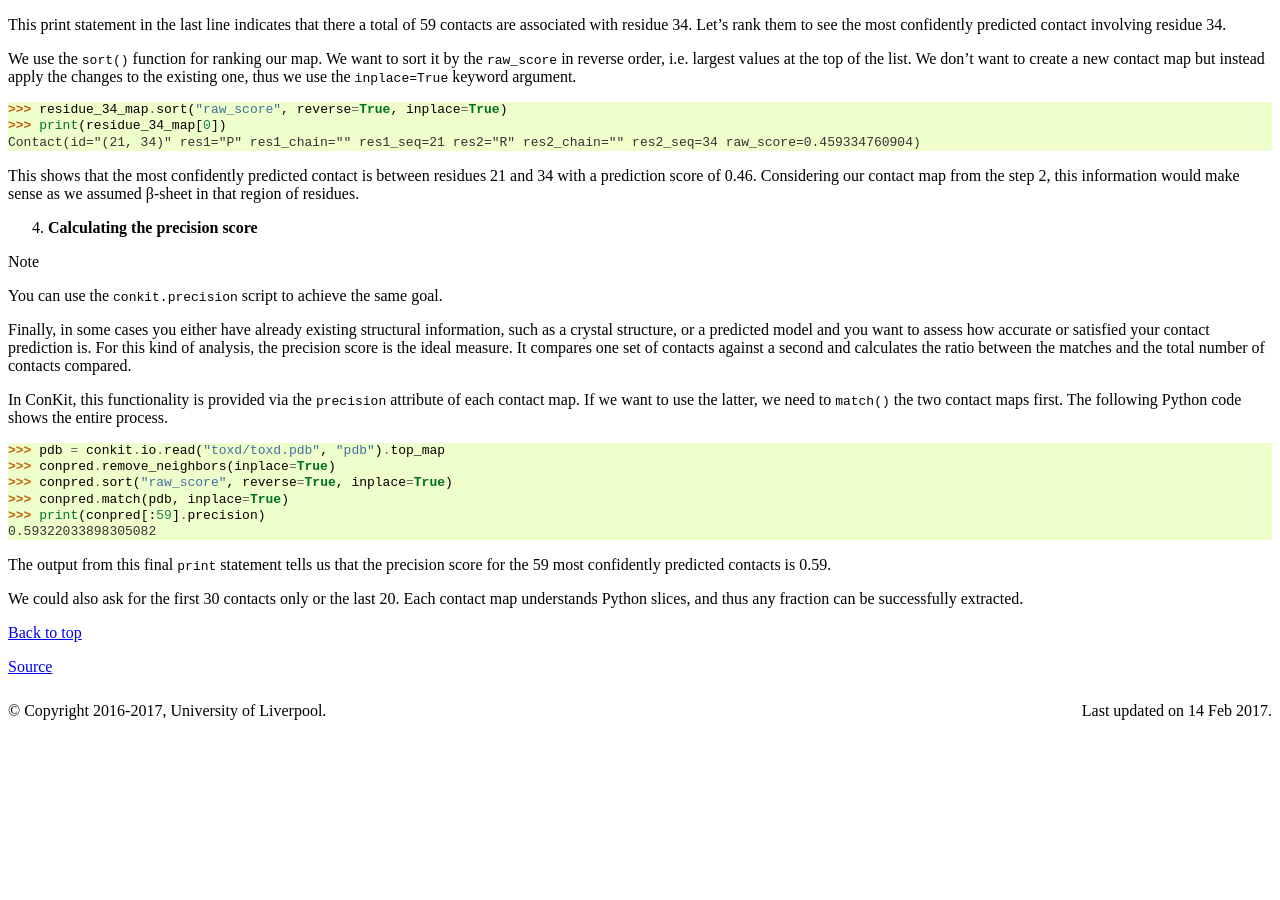
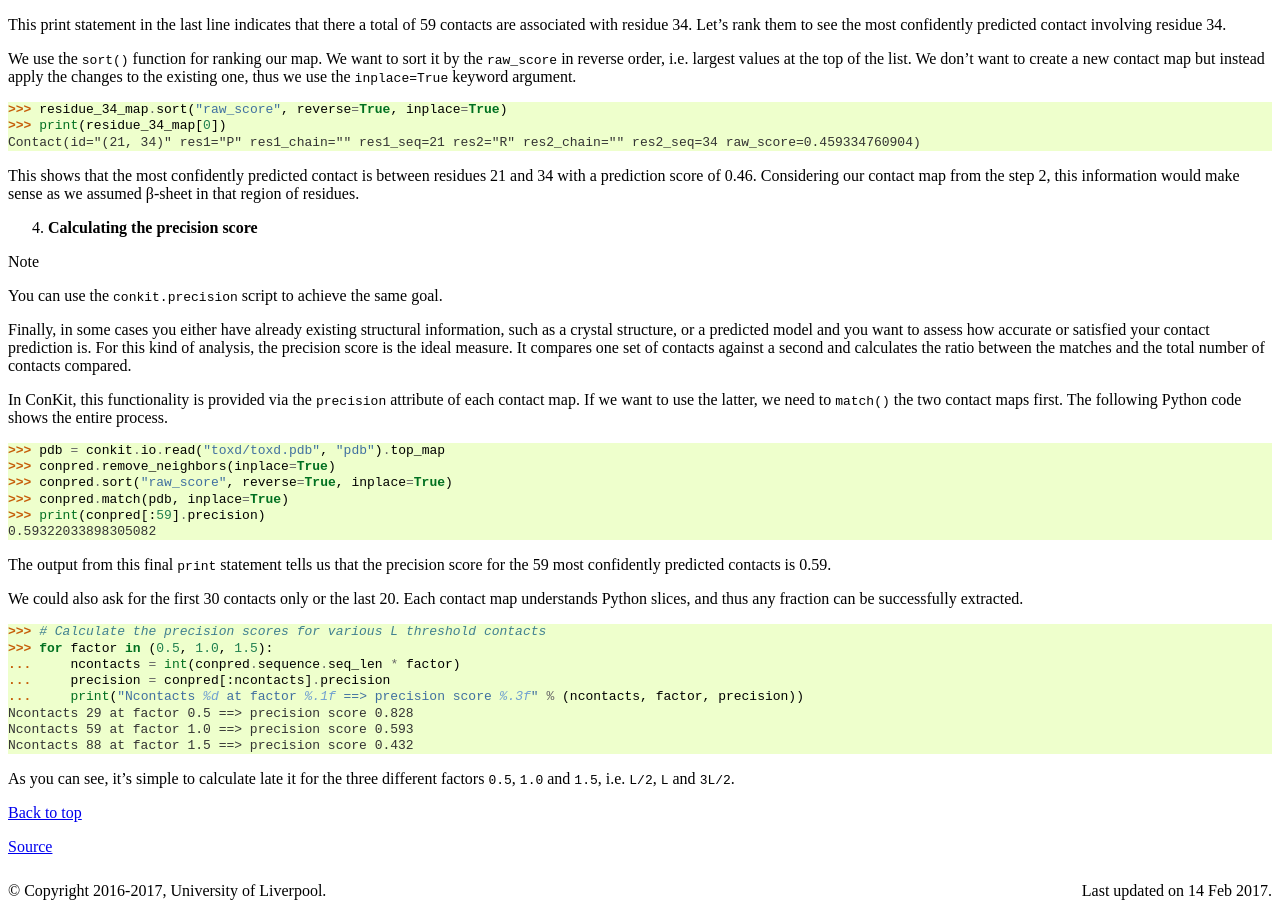
Before and after one commit to rigdenlab/conkit, a Sphinx documentation site: the page built from docs/examples/analyse_conpred.rst, in a window 1280 px wide and 900 px high, scrolled down 1380 px. Built offline with Sphinx 7.4.7, drawn with Linux system fonts in a browser that asks for light colours; before the commit the page ends 2100 px from its top, so only the background shows below that.

Commit message:
Improved example with different dfactors

```diff
--- a/docs/examples/analyse_conpred.rst
+++ b/docs/examples/analyse_conpred.rst
@@ -80,5 +80,17 @@ The output from this final ``print`` statement tells us that the precision score
 
 We could also ask for the first 30 contacts only or the last 20. Each contact map understands Python slices, and thus any fraction can be successfully extracted.
 
+.. code-block:: python
+
+   >>> # Calculate the precision scores for various L threshold contacts
+   >>> for factor in (0.5, 1.0, 1.5):
+   ...     ncontacts = int(conpred.sequence.seq_len * factor)
+   ...     precision = conpred[:ncontacts].precision
+   ...     print("Ncontacts %d at factor %.1f ==> precision score %.3f" % (ncontacts, factor, precision))
+   Ncontacts 29 at factor 0.5 ==> precision score 0.828
+   Ncontacts 59 at factor 1.0 ==> precision score 0.593
+   Ncontacts 88 at factor 1.5 ==> precision score 0.432
+
+As you can see, it's simple to calculate late it for the three different factors ``0.5``, ``1.0`` and ``1.5``, i.e. ``L/2``, ``L`` and ``3L/2``.
 
 .. |beta| unicode:: u03B2
```
